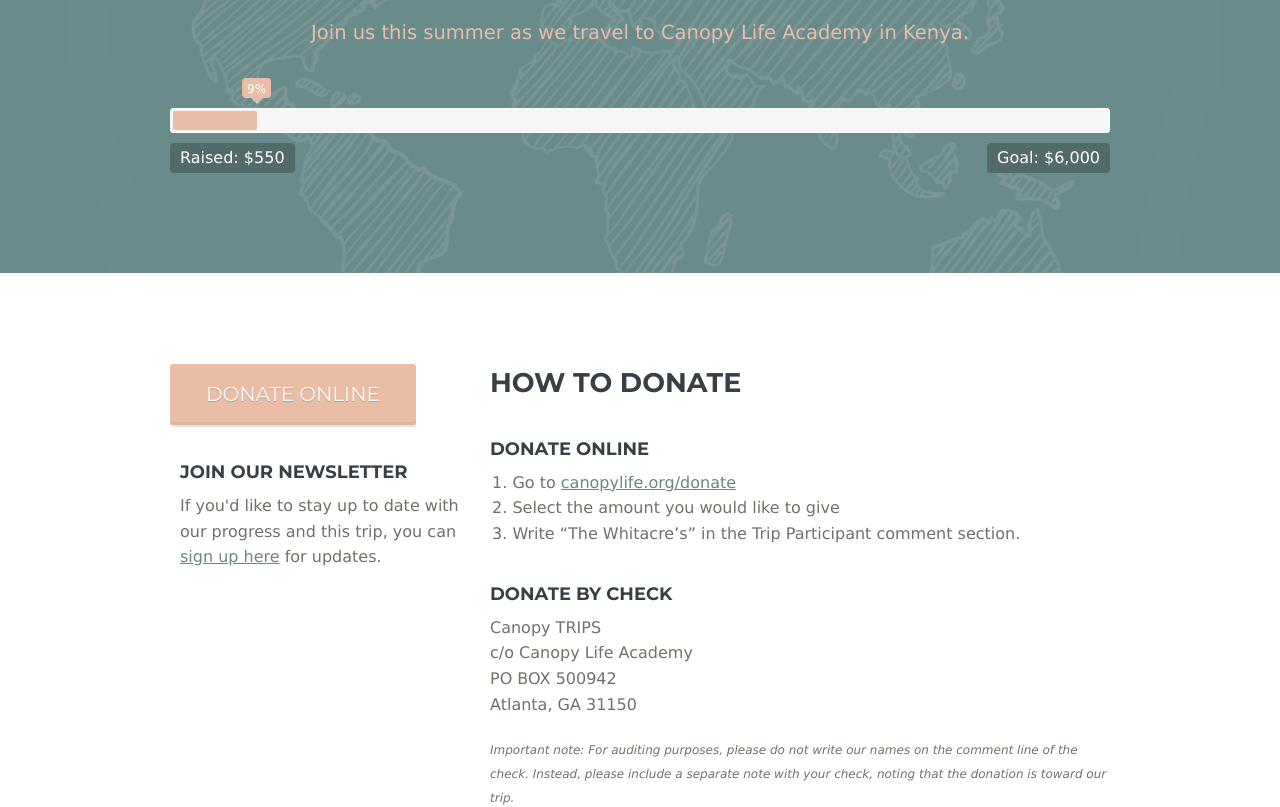
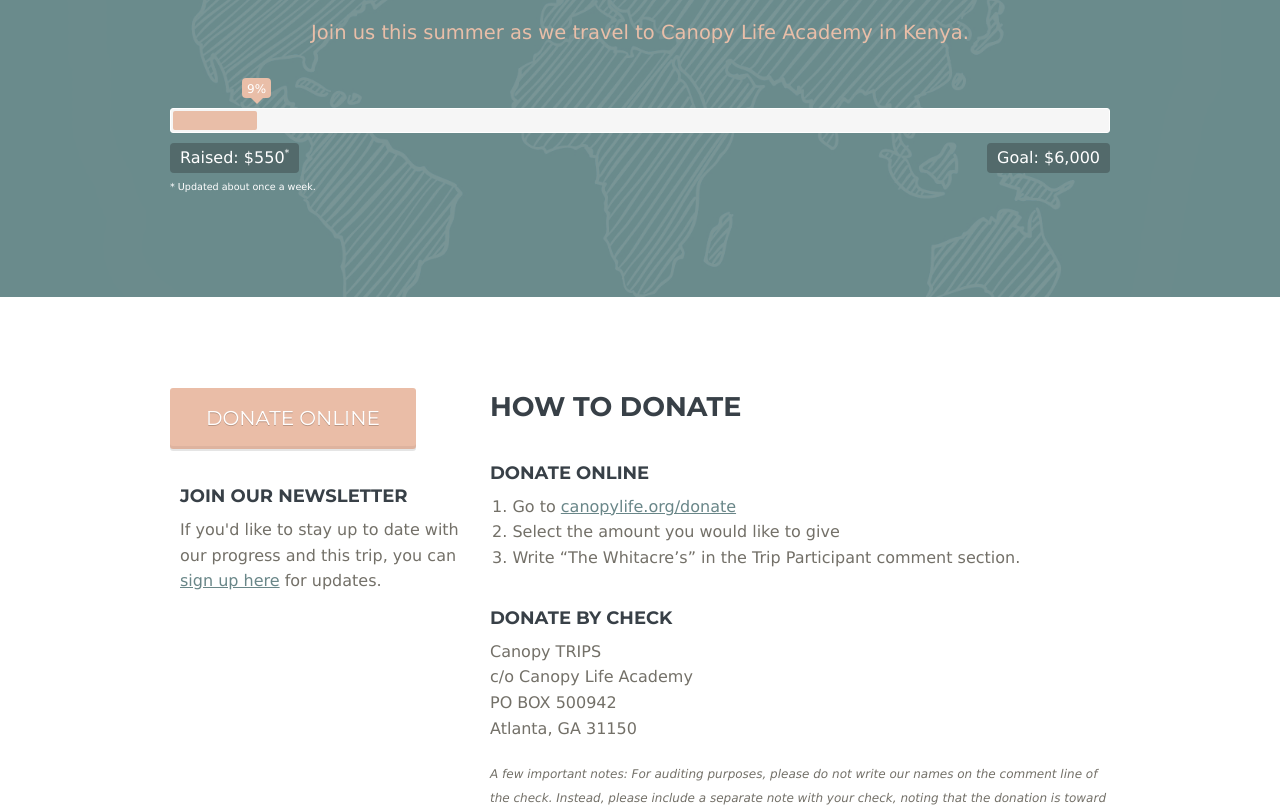
Before and after one commit to timwco/kenya, a website: page index.html in a window 1280 px wide. Shown: the part 151-958 px from the top of the page. Drawn offline with Linux system fonts and the light colour scheme; a web font is replaced by a local one.

Commit message:
updated some styles and text

```diff
--- a/index.html
+++ b/index.html
@@ -24,8 +24,12 @@
         <div id="progress" class="progress success radius"></div>
 
         <div class="goals">
-          <div class="goal-left">Raised: $<span id="raised"></span></div>
+          <div class="goal-left">Raised: $<span id="raised"></span><small>*</small></div>
           <div class="goal-right">Goal: $<span id="goal"></span></div>
+        </div>
+
+        <div class="notes">
+          <small>* Updated about once a week.</small>
         </div>
       </div>
     </div>
@@ -57,7 +61,7 @@
         Atlanta, GA 31150
         </p>
 
-        <i class="smaller">Important note: For auditing purposes, please do not write our names on the comment line of the check. Instead, please include a separate note with your check, noting that the donation is toward our trip.</i>
+        <i class="smaller">A few important notes: For auditing purposes, please do not write our names on the comment line of the check. Instead, please include a separate note with your check, noting that the donation is toward our trip. Please also know that Canopy Life is a 501c3 nonprofit and is unable to give any refunds per the IRS. All payments or donations sent to Canopy Life are non-refundable.</i>
       </div>
     </div>
 
--- a/scss/app.scss
+++ b/scss/app.scss
@@ -51,10 +51,17 @@
   }
   .goal-left {
     float: left;
+    small {
+      vertical-align: top;
+    }
   }
   .goal-right {
     float: right;
   }
+}
+.notes {
+  text-align: left;
+  clear: both;
 }
 
 .bold {
```
Also changed, not shown: stylesheets/app.css.
